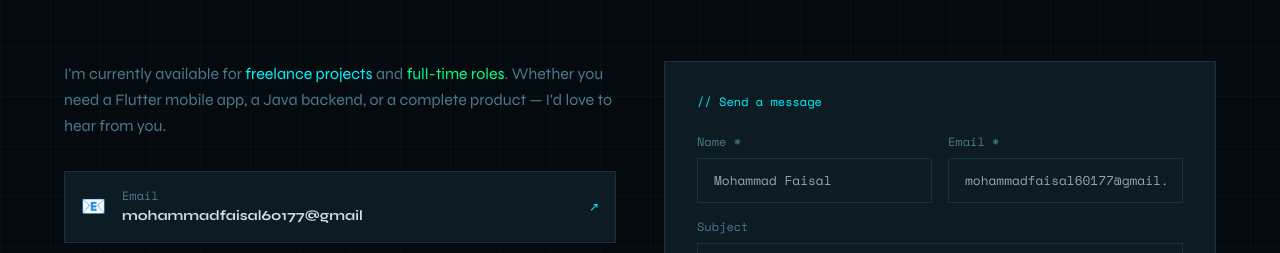
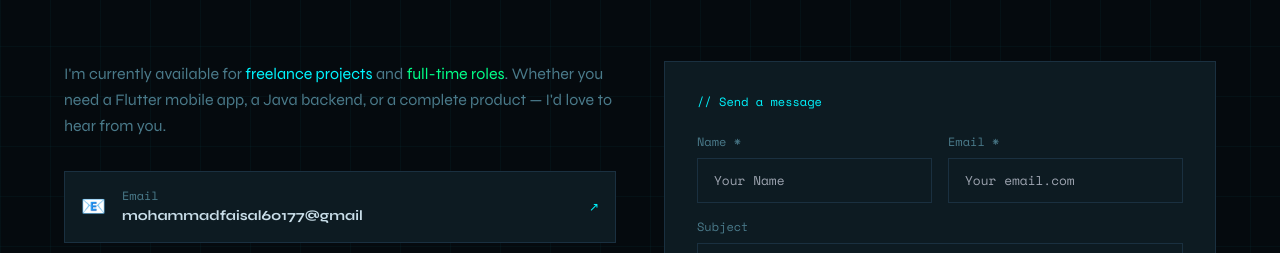
Before and after one commit to Faisal60177/portfolio, a React (Vite) app: page / in a window 1280 px wide. Shown: the part 6554-6807 px from the top of the page. Built offline with nearby package versions, Linux system fonts and the light colour scheme.

Commit message:
Fixed Hero build error

```diff
--- a/src/components/Contact.tsx
+++ b/src/components/Contact.tsx
@@ -141,7 +141,7 @@ export default function Contact() {
                                         name="name"
                                         value={form.name}
                                         onChange={handleChange}
-                                        placeholder="Mohammad Faisal"
+                                        placeholder="Your Name"
                                         style={inputStyle}
                                         onFocus={(e) => (e.target.style.borderColor = 'var(--cyan)')}
                                         onBlur={(e) => (e.target.style.borderColor = 'var(--border)')}
@@ -155,7 +155,7 @@ export default function Contact() {
                                         name="email"
                                         value={form.email}
                                         onChange={handleChange}
-                                        placeholder="mohammadfaisal60177@gmail.com"
+                                        placeholder="Your email.com"
                                         style={inputStyle}
                                         onFocus={(e) => (e.target.style.borderColor = 'var(--cyan)')}
                                         onBlur={(e) => (e.target.style.borderColor = 'var(--border)')}
@@ -220,7 +220,7 @@ export default function Contact() {
 
                             <p className="font-mono-custom text-xs text-center" style={{ color: 'var(--muted)' }}>
                                 Or email me directly at{' '}
-                                <a href="mailto:your@email.com" style={{ color: 'var(--cyan)' }}>
+                                <a href="mailto:mohammadfaisal60177@gmail" style={{ color: 'var(--cyan)' }}>
                                     your@email.com
                                 </a>
                             </p>
```
